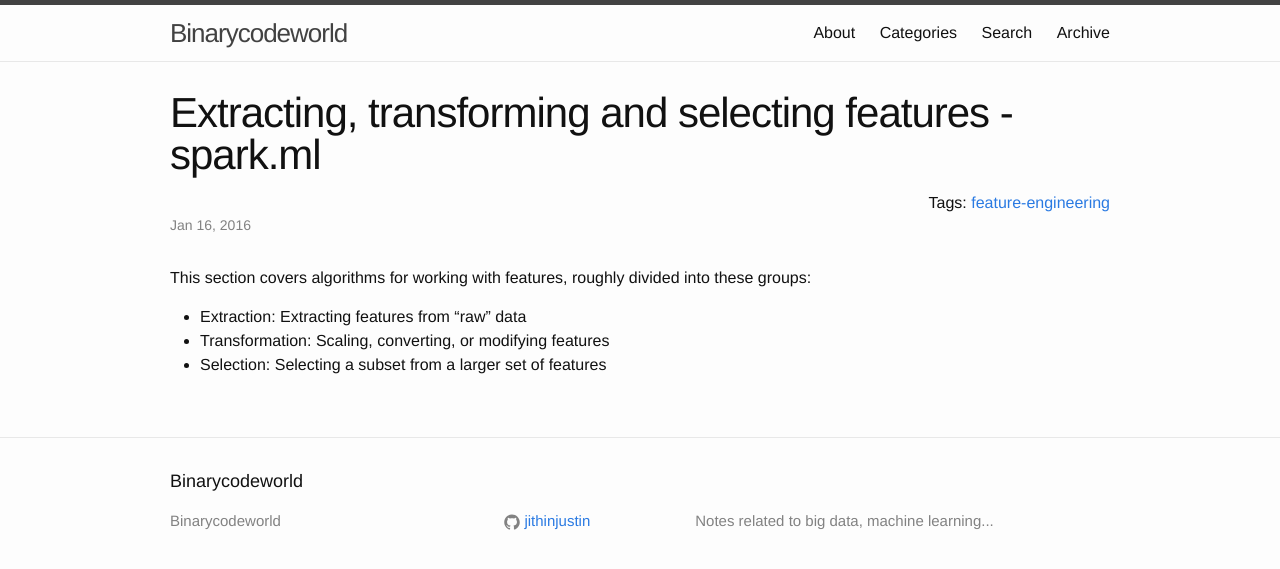
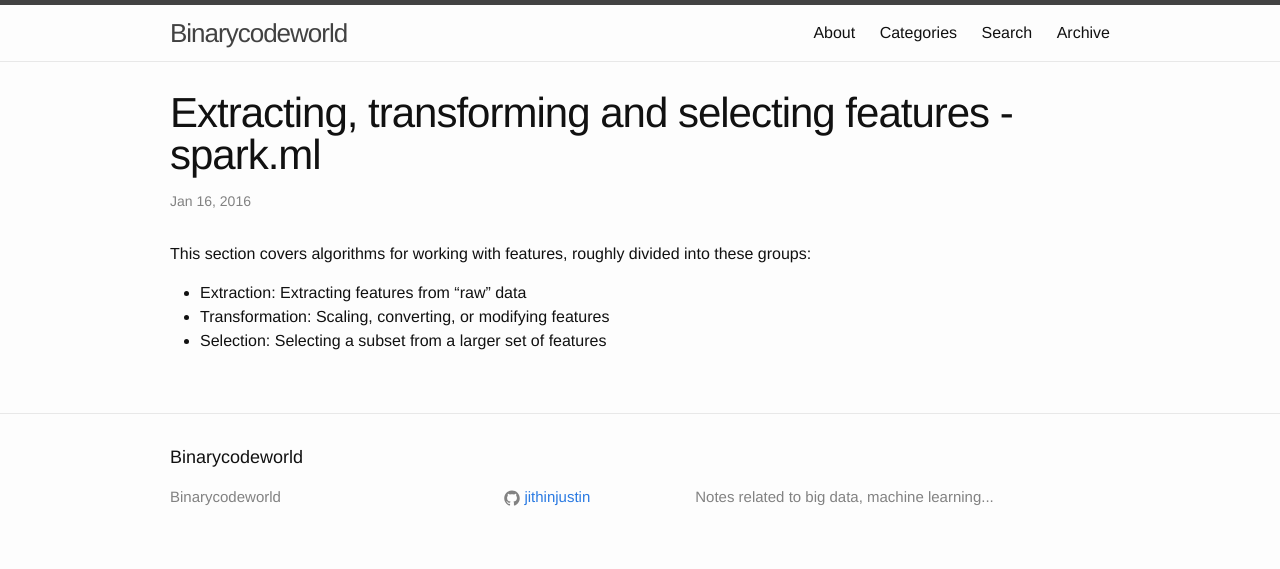
Before and after one commit to jithinjustin/jithinjustin.github.io, a Jekyll site: the page built from _posts/2016/2016-01-16-extracting-transforming-and-selecting-features---sparkml.markdown, in a window 1280 px wide. Shown: the top 569 px of the page. Built offline with Jekyll 4.4.1, drawn with Linux system fonts in a browser that asks for light colours.

Commit message:
fix tags

```diff
--- a/_includes/post-tags.html
+++ b/_includes/post-tags.html
@@ -2,8 +2,7 @@
   Tags:
   {% if post %}
     {% assign tags = post.tags %}
-  {% else %}
-    {% assign tags = page.tags %}
+
   {% endif %}
   {% for tag in tags %}
   <a href="/tags/#{{tag|slugize}}">{{tag}}</a>{% unless forloop.last %},{% endunless %}
--- a/_layouts/post.html
+++ b/_layouts/post.html
@@ -5,7 +5,9 @@
 
   <header class="post-header">
     <h1 class="post-title">{{ page.title }}</h1>
+    {% if post.tags %}
     {% include post-tags.html %}
+    {% endif %}
     <p class="post-meta">{{ page.date | date: "%b %-d, %Y" }}{% if page.author %} • {{ page.author }}{% endif %}{% if page.meta %} • {{ page.meta }}{% endif %}</p>
   </header>
 
```
Also changed, not shown: _posts/2016/2016-06-17-Github-Content-Editor.md (+3 -2 lines), Gemfile.lock (added).
